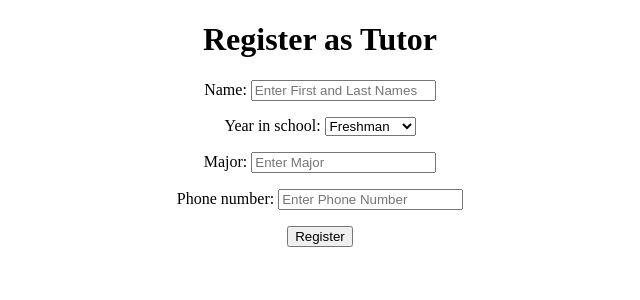
After one commit to jtkim03/Find-a-QT, a Django app: page /tutorregister/ in a window 1280 px wide. The commit adds this page. Shown: the top 300 px of the page, without its empty margins (320-960 px from the left). Run offline with Django 3.2, Linux system fonts and the light colour scheme.

Commit message:
basic register

```diff
--- a/find_a_qt/forms.py
+++ b/find_a_qt/forms.py
@@ -1,17 +1,50 @@
 from django import forms
 from django.contrib.auth.models import User
 from django.contrib.auth.forms import UserCreationForm
+from django.db import models
+from django.forms import ModelForm
+from .models import Student, Tutor
+from phonenumber_field.modelfields import PhoneNumberField
 
 
-class UserRegisterForm(UserCreationForm):
-    email = forms.EmailField()
-
-    MAJOR_CHOICES = [
-        "Major 1",
-        "Major 2",
-    ]
-    #major = forms.ChoiceField()
+class StudentRegistration(ModelForm):
 
     class Meta:
-        model = User
-        fields = ('username', 'email', 'password1', 'password2')
+        model = Student
+        fields = ('name', 'year_in_school', 'major', 'phone_number')
+        widgets = {
+            'name' : forms.TextInput(
+                attrs={'class' : 'form-control', 'placeholder' : 'Enter First and Last Names', 'aria-label' : 'Student', 'aria-describedby' : 'add-btn'}
+            ),
+            'major': forms.TextInput(
+                attrs={'class' : 'form-control',
+                       'placeholder' : 'Enter Major',
+                       'aria-label' : 'Student',
+                       'aria-describedby' : 'add-btn'}
+            )
+
+        }
+
+
+class TutorRegistrationForm(ModelForm):
+
+    class Meta:
+        model = Tutor
+        fields = ('name', 'year_in_school', 'major', 'phone_number')
+        widgets = {
+            'name' : forms.TextInput(
+                attrs={'class' : 'form-control', 'placeholder' : 'Enter First and Last Names', 'aria-label' : 'Student', 'aria-describedby' : 'add-btn'}
+            ),
+            'major': forms.TextInput(
+                attrs={'class' : 'form-control',
+                       'placeholder' : 'Enter Major',
+                       'aria-label' : 'Student',
+                       'aria-describedby' : 'add-btn'}
+            ),
+            'phone_number': forms.TextInput(
+                attrs={'class' : 'form-control',
+                       'placeholder' : 'Enter Phone Number',
+                       'aria-label' : 'Student',
+                       'aria-describedby' : 'add-btn'}
+            )
+        }
--- a/find_a_qt/models.py
+++ b/find_a_qt/models.py
@@ -48,9 +48,9 @@ class Tutor(models.Model):
         default=FRESHMAN,
     )
 
-    major = models.CharField(max_length=55, default='Undecided')
-    phone_number = PhoneNumberField(null=False, blank=False, unique=True, default='1-800')
-    name = models.CharField(max_length=50, default='John Doe')
+    major = models.CharField(max_length=55)
+    phone_number = PhoneNumberField(null=False, blank=False, unique=True)
+    name = models.CharField(max_length=50)
 
     number_tutored = 0 #This should be incremented everytime the tutor has tutored a new student
 
--- a/find_a_qt/templates/find_a_qt/home.html
+++ b/find_a_qt/templates/find_a_qt/home.html
@@ -32,8 +32,8 @@
               <!-- Navbar Right Side -->
               <div class="navbar-nav">
                 <a class="nav-item nav-link" href ="{% provider_login_url "google" %}">Login</a>
-                <a class="nav-item nav-link" href="/register">Register As Student</a>
-                <a class="nav-item nav-link" href="/register">Register As Tutor</a>
+                <a class="nav-item nav-link" href="/studentregister">Register As Student</a>
+                <a class="nav-item nav-link" href="/tutorregister">Register As Tutor</a>
               </div>
             </div>
           </div>
--- /dev/null
+++ b/find_a_qt/templates/users/tutorregister.html
@@ -0,0 +1,17 @@
+<!DOCTYPE html>
+<html lang="en">
+<head>
+    <meta charset="UTF-8">
+    <title>Register as Tutor</title>
+</head>
+<body>
+<center>
+  <h1>Register as Tutor</h1>
+  <form method="POST" action="">{% csrf_token %}
+    {{ form.as_p }}
+
+    <input type="submit" value="Register">
+  </form>
+</center>
+</body>
+</html>
--- a/find_a_qt/views.py
+++ b/find_a_qt/views.py
@@ -1,22 +1,33 @@
 from django.shortcuts import render, redirect
 from django.http import HttpResponse
-from .forms import UserRegisterForm
-from django.contrib import messages
-
+from django.contrib.auth.forms import UserCreationForm
+from .forms import StudentRegistration, TutorRegistrationForm
+from django import forms
+from .models import Student
 
 # Create your views here.
-def home_view(request):
-    return render(request,'find_a_qt/home.html')
+def home(request):
+    context = {}
+    return render(request,'find_a_qt/home.html',context)
 
+def student_register(request):
+    context = {}
+    form = StudentRegistration(request.POST or None, request.FILES or None)
 
-def register(request):
-    if request.method == 'POST':
-        form = UserRegisterForm(request.POST)
-        if form.is_valid():
-            form.save()
-            username = form.cleaned_data.get('username')
-            messages.success(request, f'Account created for {username}!')
-            return redirect('home')
-    else:
-        form = UserRegisterForm()
-    return render(request, 'users/register.html', {'form': form})
+    if form.is_valid():
+        form.save()
+
+    context['form'] = form
+
+    return render(request, 'users/studentregister.html', context)
+
+def tutor_register(request):
+    context = {}
+    form = TutorRegistrationForm(request.POST or None, request.FILES or None)
+
+    if form.is_valid():
+        form.save()
+
+    context['form'] = form
+
+    return render(request, 'users/tutorregister.html', context)
--- a/mysite/settings.py
+++ b/mysite/settings.py
@@ -92,7 +92,7 @@ DATABASES = {
         #'ENGINE': 'django.db.backends.sqlite3',
         #'NAME': os.path.join(BASE_DIR, 'db.sqlite3'),
         'ENGINE': 'django.db.backends.postgresql',
-        'NAME': 'find-a-qt',
+        'NAME': 'find_a_qt',
         'USER': 'postgres',
         'PASSWORD': '1234',
         'HOST': 'localhost',
--- a/mysite/urls.py
+++ b/mysite/urls.py
@@ -16,7 +16,7 @@ Including another URLconf
 from django.conf.urls import url
 from django.contrib import admin
 from django.urls import path, include
-from .views import home, register
+from find_a_qt.views import home, student_register, tutor_register
 from django.views.generic import TemplateView
 from users import views as user_views
 
@@ -25,5 +25,8 @@ urlpatterns = [
     path('admin/', admin.site.urls),
     path('register/', user_views.register, name='register'),
     path('accounts/', include('allauth.urls')),
-    path('register/', register, name='register'),
+    #path('register/', register, name='register'),
+    path('studentregister/', student_register, name='studentregister'),
+    #path('addstudent/', add_student, name='addstudent')
+    path('tutorregister/', tutor_register, name='tutorregister')
 ]
```
Also changed, not shown: find_a_qt/templates/users/studentregister.html (added, +19 -0 lines), mysite/views.py (+13 -6 lines).
